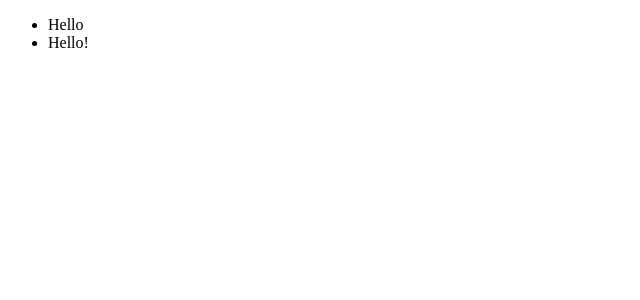
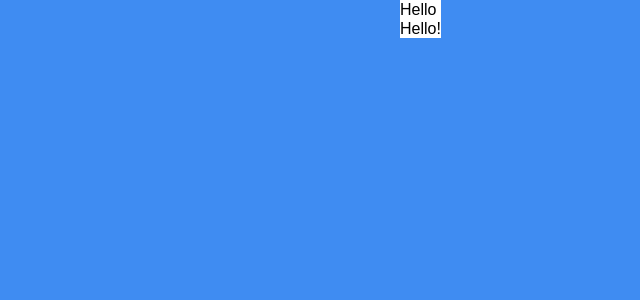
Before and after one commit to Nanco-L/react-master-class-chap6, a React (Create React App) app: page / in a window 1280 px wide. Shown: the top 300 px of the page, without its empty margins (0-640 px from the left). Built offline with nearby package versions, Linux system fonts and the light colour scheme.

Commit message:
Until lecture #7.3

```diff
--- a/src/App.tsx
+++ b/src/App.tsx
@@ -1,26 +1,56 @@
 import { DragDropContext, Draggable, Droppable } from "react-beautiful-dnd";
+import styled from "styled-components";
+
+const Wrapper = styled.div`
+    display: flex;
+    max-width: 480px;
+    width: 100%;
+    margin: 0 auto;
+`;
+
+const Board = styled.div`
+    background-color: ${(props) => props.theme.boardColor};
+`;
+
+const Card = styled.div`
+    background-color: ${(props) => props.theme.cardColor};
+`;
 
 function App() {
     const onDragEnd = () => {};
     return (
-        <div>
         <DragDropContext onDragEnd={onDragEnd}>
-                <div>
+            <Wrapper>
                 <Droppable droppableId="one">
-                        {() => (
-                            <ul>
+                    {(magic) => (
+                        <Board ref={magic.innerRef} {...magic.droppableProps}>
                             <Draggable draggableId="first" index={0}>
-                                    {() => <li>Hello</li>}
+                                {(magic) => (
+                                    <Card
+                                        ref={magic.innerRef}
+                                        {...magic.draggableProps}
+                                        {...magic.dragHandleProps}
+                                    >
+                                        Hello
+                                    </Card>
+                                )}
                             </Draggable>
-                                <Draggable draggableId="second" index={2}>
-                                    {() => <li>Hello!</li>}
+                            <Draggable draggableId="second" index={1}>
+                                {(magic) => (
+                                    <Card
+                                        ref={magic.innerRef}
+                                        {...magic.dragHandleProps}
+                                        {...magic.draggableProps}
+                                    >
+                                        Hello!
+                                    </Card>
+                                )}
                             </Draggable>
-                            </ul>
+                        </Board>
                     )}
                 </Droppable>
-                </div>
+            </Wrapper>
         </DragDropContext>
-        </div>
     );
 }
 
--- a/src/index.tsx
+++ b/src/index.tsx
@@ -61,8 +61,9 @@ table {
 body {
   font-weight: 300;
   font-family: 'Source Sans Pro', sans-serif;
-  color:${(props) => props.theme.white.darker};
+  color:black;
   line-height: 1.2;
+  background-color: ${(props) => props.theme.bgColor}
 }
 a {
   text-decoration:none;
@@ -74,11 +75,12 @@ const root = ReactDOM.createRoot(
     document.getElementById("root") as HTMLElement
 );
 root.render(
-    <React.StrictMode>
-        <RecoilRoot>
-            <ThemeProvider theme={theme}>
-                <App />
-            </ThemeProvider>
-        </RecoilRoot>
-    </React.StrictMode>
+    // <React.StrictMode>
+    <RecoilRoot>
+        <ThemeProvider theme={theme}>
+            <GlobalStyle />
+            <App />
+        </ThemeProvider>
+    </RecoilRoot>
+    // </React.StrictMode>
 );
--- a/src/theme.ts
+++ b/src/theme.ts
@@ -1,14 +1,7 @@
 import { DefaultTheme } from "styled-components";
 
 export const theme: DefaultTheme = {
-    red: "#E51013",
-    black: {
-        veryDark: "#141414",
-        darker: "#181818",
-        lighter: "#2f2f2f",
-    },
-    white: {
-        lighter: "#fff",
-        darker: "#e5e5e5",
-    },
+    bgColor: "#3F8CF2",
+    boardColor: "#DADFE9",
+    cardColor: "white",
 };
```
Also changed, not shown: src/styled.d.ts (+3 -10 lines). Lines whose indentation alone changed are shown as unchanged.
